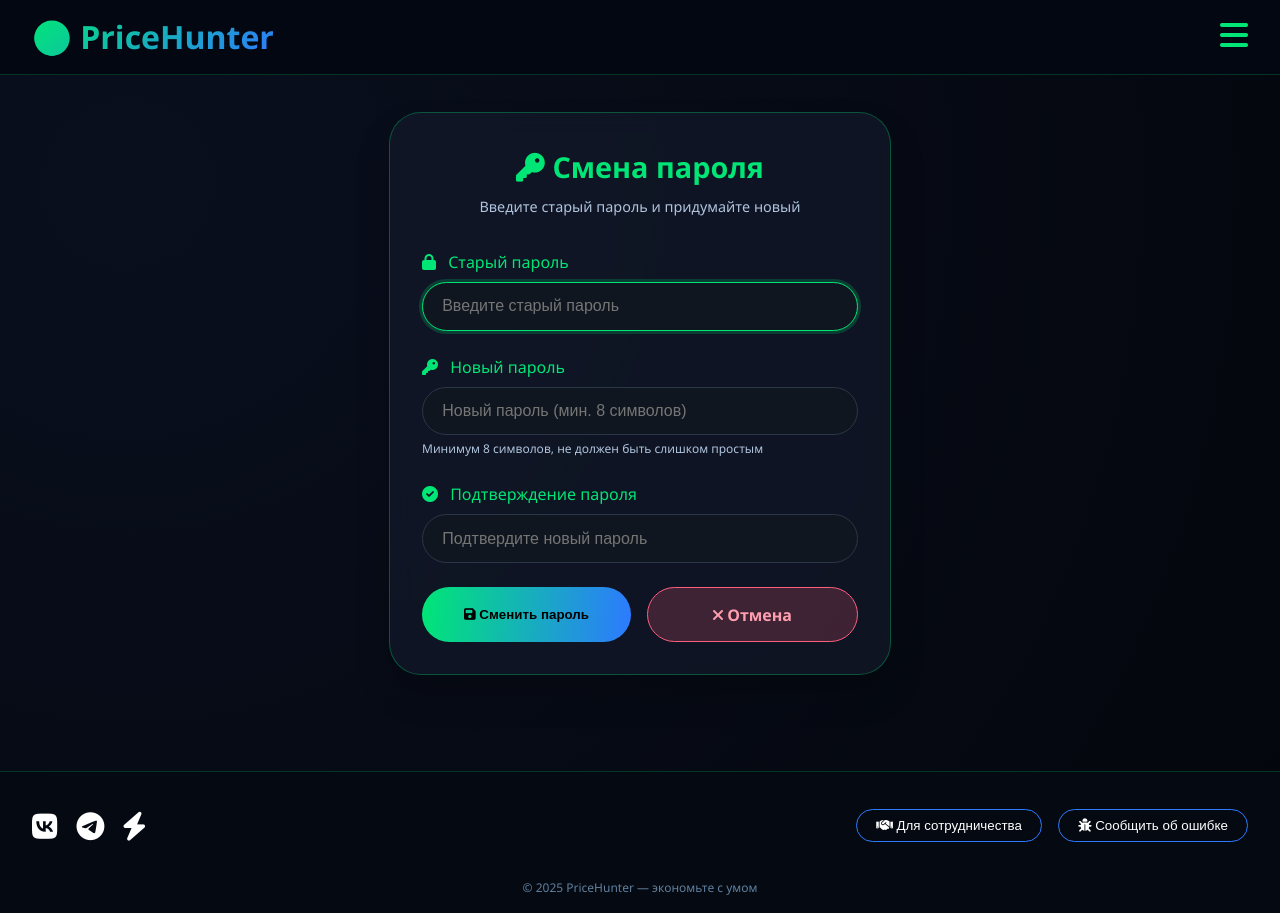
After one commit to MiksiUGH/Price_Hunter, a Django app: page /hunter/change-password/ in a window 1280 px wide. The commit adds this page. Run offline with Django 5.2, Linux system fonts and the light colour scheme; the visitor is signed in with stand-in values (Sample User, id 1).

Commit message:
Смена пароля готова

```diff
--- a/core/forms.py
+++ b/core/forms.py
@@ -1,6 +1,7 @@
 """Файл со всеми формами для core"""
 from django import forms
-from django.contrib.auth.forms import UserChangeForm, UserCreationForm, AuthenticationForm
+from django.contrib.auth.forms import (UserChangeForm, UserCreationForm,
+                                       AuthenticationForm, PasswordChangeForm)
 from django.contrib.auth.models import User
 
 
@@ -91,3 +92,24 @@ class CustomRegistrationForm(UserCreationForm):
 
     def clean_email(self):
         return self.cleaned_data.get('email')
+
+
+class CustomPasswordChangeForm(PasswordChangeForm):
+    """Форма смеены пароля"""
+    def __init__(self, *args, **kwargs):
+        super().__init__(*args, **kwargs)
+        self.fields['old_password'].widget.attrs.update({
+            'class': 'form-control',
+            'placeholder': 'Введите старый пароль',
+            'autocomplete': 'current-password'
+        })
+        self.fields['new_password1'].widget.attrs.update({
+            'class': 'form-control',
+            'placeholder': 'Новый пароль (мин. 8 символов)',
+            'autocomplete': 'new-password'
+        })
+        self.fields['new_password2'].widget.attrs.update({
+            'class': 'form-control',
+            'placeholder': 'Подтвердите новый пароль',
+            'autocomplete': 'new-password'
+        })
--- a/core/urls.py
+++ b/core/urls.py
@@ -4,7 +4,7 @@ from django.contrib.auth.views import LogoutView, LoginView
 
 from core.forms import CustomLoginForm, CustomRegistrationForm
 from .views import (query_search, url_search, product_offers, edit_profile, register,
-                    FavoritesView, ProfileView, SettingsView,)
+                    FavoritesView, ProfileView, SettingsView, CustomPasswordChangeView)
 
 
 urlpatterns = [
@@ -15,7 +15,7 @@ urlpatterns = [
     path('profile', ProfileView.as_view(), name='profile'),
     path('edit_profile', edit_profile, name='edit_profile'),
     path('settings', SettingsView.as_view(), name='settings'),
-    path('login/', LoginView.as_view(
+    path('login', LoginView.as_view(
         template_name='core/auth.html',
         authentication_form=CustomLoginForm,
         extra_context={
@@ -25,12 +25,12 @@ urlpatterns = [
         },
         redirect_authenticated_user=True,
     ), name='login'),
-    path('logout/', LogoutView.as_view(next_page='hunter'), name='logout'),
-    path('register/', register, name='register'),
+    path('logout', LogoutView.as_view(next_page='hunter'), name='logout'),
+    path('register', register, name='register'),
+    path('change-password/', CustomPasswordChangeView.as_view(), name='edit_password'),
 ]
 
 """
-    path('edit_password', edit_password, name='edit_password'),
     path('', index, name='hunter'),
     path('instruction', instruction, name='instruction')
     path('delete_user', delete_user, name='delete_user')"""
--- a/core/views.py
+++ b/core/views.py
@@ -8,12 +8,14 @@ from django.shortcuts import get_object_or_404, redirect, render
 from django.views.generic import View
 from django.db.models.query import QuerySet
 from django.contrib.auth import login
+from django.urls import reverse_lazy
+from django.contrib.auth.views import PasswordChangeView
 
 from core.utils.parsers import OzonParser, WbParser, YandexMarketParser, AbstractParser
 from core.models import Product, Shop, Offer, Subscription, UserSetting
 from core.utils.product_utils import save_parsed_offer
 from core.utils.string_utils import normalize_name
-from core.forms import EditProfileForm, CustomRegistrationForm, CustomLoginForm
+from core.forms import EditProfileForm, CustomRegistrationForm, CustomLoginForm, CustomPasswordChangeForm
 
 
 CACHE_PRODUCTS_THRESHOLD: int = 8
@@ -497,3 +499,39 @@ class SettingsView(View):
 
         except Exception:
             return HttpResponse(status=500)
+
+
+class CustomPasswordChangeView(PasswordChangeView):
+    """
+
+    """
+    form_class = CustomPasswordChangeForm
+    template_name = 'core/change_password.html'
+    success_url = reverse_lazy('profile')
+
+    def form_valid(self, form):
+        """
+
+
+        :param form: _description_
+        :type form: _type_
+        :return: _description_
+        :rtype: _type_
+        """
+        if self.request.headers.get('x-requested-with') == 'XMLHttpRequest':
+            form.save()
+            return JsonResponse({'status': 'success'})
+        return super().form_valid(form)
+
+    def form_invalid(self, form):
+        """
+
+
+        :param form: _description_
+        :type form: _type_
+        :return: _description_
+        :rtype: _type_
+        """
+        if self.request.headers.get('x-requested-with') == 'XMLHttpRequest':
+            return JsonResponse({'status': 'error', 'errors': form.errors}, status=400)
+        return super().form_invalid(form)
--- /dev/null
+++ b/static/core/css/change_password.css
@@ -0,0 +1,176 @@
+/* ============================================
+   CHANGE_PASSWORD.CSS – страница смены пароля
+   ============================================ */
+
+.change-pw-container {
+    max-width: 550px;
+    margin: 0 auto;
+    padding: 2rem 1.5rem;
+}
+
+.change-pw-card {
+    background: var(--card-bg);
+    backdrop-filter: blur(12px);
+    border-radius: 32px;
+    padding: 2rem;
+    border: 1px solid rgba(0, 230, 118, 0.3);
+    box-shadow: 0 20px 35px rgba(0,0,0,0.2);
+}
+
+.change-pw-title {
+    font-size: 1.8rem;
+    font-weight: 700;
+    color: var(--primary-green);
+    text-align: center;
+    margin-bottom: 0.5rem;
+}
+
+.change-pw-subtitle {
+    text-align: center;
+    color: var(--text-muted);
+    margin-bottom: 2rem;
+    font-size: 0.9rem;
+}
+
+.form-group {
+    margin-bottom: 1.5rem;
+}
+
+.form-group label {
+    display: block;
+    margin-bottom: 0.5rem;
+    font-weight: 500;
+    color: var(--primary-green);
+}
+
+.form-group label i {
+    margin-right: 8px;
+}
+
+.form-group input {
+    width: 100%;
+    padding: 0.9rem 1.2rem;
+    background: var(--input-bg);
+    border: 1px solid var(--input-border);
+    border-radius: 60px;
+    color: var(--text-white);
+    font-size: 1rem;
+    transition: 0.2s;
+}
+
+.form-group input:focus {
+    border-color: var(--primary-green);
+    outline: none;
+    box-shadow: 0 0 0 3px rgba(0,230,118,0.2);
+}
+
+.error-text {
+    color: #ff5e7e;
+    font-size: 0.8rem;
+    margin-top: 5px;
+}
+
+.form-hint {
+    display: block;
+    font-size: 0.75rem;
+    color: var(--text-muted);
+    margin-top: 5px;
+}
+
+.btn-group {
+    display: flex;
+    gap: 1rem;
+    margin-top: 1rem;
+}
+
+.save-btn, .cancel-btn {
+    flex: 1;
+    text-align: center;
+    padding: 0.9rem;
+    border-radius: 60px;
+    font-weight: bold;
+    cursor: pointer;
+    text-decoration: none;
+    transition: 0.2s;
+}
+
+.save-btn {
+    background: linear-gradient(95deg, var(--primary-green), var(--primary-blue));
+    border: none;
+    color: #000;
+}
+
+.cancel-btn {
+    background: rgba(255, 94, 126, 0.2);
+    border: 1px solid var(--danger);
+    color: #ff9eae;
+}
+
+.save-btn:hover, .cancel-btn:hover {
+    transform: translateY(-2px);
+}
+
+/* Модальное окно */
+.modal-overlay {
+    position: fixed;
+    top: 0;
+    left: 0;
+    width: 100%;
+    height: 100%;
+    background: rgba(0,0,0,0.7);
+    backdrop-filter: blur(5px);
+    z-index: 10000;
+    justify-content: center;
+    align-items: center;
+}
+
+.modal-content {
+    background: var(--card-bg);
+    border-radius: 32px;
+    padding: 2rem;
+    text-align: center;
+    max-width: 350px;
+    width: 90%;
+    border: 1px solid var(--primary-green);
+    animation: modalPop 0.3s ease;
+}
+
+.modal-icon {
+    font-size: 4rem;
+    margin-bottom: 1rem;
+}
+
+.modal-content h3 {
+    color: var(--primary-green);
+    margin-bottom: 0.5rem;
+}
+
+.modal-content p {
+    color: var(--text-muted);
+    margin-bottom: 1rem;
+}
+
+.spinner {
+    width: 30px;
+    height: 30px;
+    border: 3px solid var(--primary-green);
+    border-top-color: transparent;
+    border-radius: 50%;
+    margin: 0 auto;
+    animation: spin 0.8s linear infinite;
+}
+
+@keyframes modalPop {
+    from { transform: scale(0.9); opacity: 0; }
+    to { transform: scale(1); opacity: 1; }
+}
+@keyframes spin {
+    to { transform: rotate(360deg); }
+}
+
+@media (max-width: 640px) {
+    .change-pw-container { padding: 1rem; }
+    .change-pw-card { padding: 1.5rem; }
+    .btn-group { flex-direction: column; gap: 0.8rem; }
+    .change-pw-title { font-size: 1.4rem; }
+}
--- /dev/null
+++ b/static/core/js/change_password.js
@@ -0,0 +1,66 @@
+// change_password.js – AJAX отправка формы смены пароля
+
+document.addEventListener('DOMContentLoaded', () => {
+    const form = document.getElementById('changePasswordForm');
+    const submitBtn = document.getElementById('submitBtn');
+    const successModal = document.getElementById('successModal');
+
+    if (!form) return;
+
+    form.addEventListener('submit', async (e) => {
+        e.preventDefault();
+
+        document.querySelectorAll('.error-text').forEach(el => el.innerText = '');
+        submitBtn.disabled = true;
+        submitBtn.innerHTML = '<i class="fas fa-spinner fa-spin"></i> Проверка...';
+
+        const formData = new FormData(form);
+        try {
+            const response = await fetch(form.action, {
+                method: 'POST',
+                headers: {
+                    'X-CSRFToken': csrftoken,
+                    'X-Requested-With': 'XMLHttpRequest'
+                },
+                body: formData
+            });
+
+            if (response.ok) {
+                const data = await response.json();
+                if (data.status === 'success') {
+                    successModal.style.display = 'flex';
+                    setTimeout(() => {
+                        window.location.href = '/hunter/profile/';
+                    }, 3000);
+                } else {
+                    if (data.errors) {
+                        displayErrors(data.errors);
+                    }
+                    submitBtn.disabled = false;
+                    submitBtn.innerHTML = '<i class="fas fa-save"></i> Сменить пароль';
+                }
+            } else if (response.status === 400) {
+                const data = await response.json();
+                if (data.errors) displayErrors(data.errors);
+                submitBtn.disabled = false;
+                submitBtn.innerHTML = '<i class="fas fa-save"></i> Сменить пароль';
+            } else {
+                throw new Error();
+            }
+        } catch (error) {
+            console.error(error);
+            alert('Ошибка соединения. Попробуйте позже.');
+            submitBtn.disabled = false;
+            submitBtn.innerHTML = '<i class="fas fa-save"></i> Сменить пароль';
+        }
+    });
+
+    function displayErrors(errors) {
+        for (const [field, messages] of Object.entries(errors)) {
+            const errorDiv = document.getElementById(`error-${field}`);
+            if (errorDiv) {
+                errorDiv.innerText = messages.join(', ');
+            }
+        }
+    }
+});
--- /dev/null
+++ b/templates/core/change_password.html
@@ -0,0 +1,66 @@
+{% extends "includes/core/base.html" %}
+{% load static %}
+
+{% block title %}Смена пароля{% endblock %}
+
+{% block styles %}
+<link href="{% static 'core/css/change_password.css' %}" rel="stylesheet">
+{% endblock %}
+
+{% block main %}
+<main class="change-pw-container">
+    <div class="change-pw-card">
+        <div class="change-pw-title">
+            <i class="fas fa-key"></i> Смена пароля
+        </div>
+        <div class="change-pw-subtitle">
+            Введите старый пароль и придумайте новый
+        </div>
+
+        <form id="changePasswordForm" method="post">
+            {% csrf_token %}
+            <div class="form-group">
+                <label for="id_old_password"><i class="fas fa-lock"></i> Старый пароль</label>
+                {{ form.old_password }}
+                <div class="error-text" id="error-old_password"></div>
+            </div>
+
+            <div class="form-group">
+                <label for="id_new_password1"><i class="fas fa-key"></i> Новый пароль</label>
+                {{ form.new_password1 }}
+                <div class="error-text" id="error-new_password1"></div>
+                <small class="form-hint">Минимум 8 символов, не должен быть слишком простым</small>
+            </div>
+
+            <div class="form-group">
+                <label for="id_new_password2"><i class="fas fa-check-circle"></i> Подтверждение пароля</label>
+                {{ form.new_password2 }}
+                <div class="error-text" id="error-new_password2"></div>
+            </div>
+
+            <div class="btn-group">
+                <button type="submit" class="save-btn" id="submitBtn">
+                    <i class="fas fa-save"></i> Сменить пароль
+                </button>
+                <a href="{% url 'profile' %}" class="cancel-btn">
+                    <i class="fas fa-times"></i> Отмена
+                </a>
+            </div>
+        </form>
+    </div>
+</main>
+
+<!-- Модальное окно (успех) -->
+<div id="successModal" class="modal-overlay" style="display: none;">
+    <div class="modal-content">
+        <div class="modal-icon">✅</div>
+        <h3>Пароль успешно изменён!</h3>
+        <p>Через 3 секунды вы будете перенаправлены в профиль.</p>
+        <div class="spinner"></div>
+    </div>
+</div>
+{% endblock %}
+
+{% block scripts %}
+<script src="{% static 'core/js/change_password.js' %}"></script>
+{% endblock %}
--- a/templates/core/edit_profile.html
+++ b/templates/core/edit_profile.html
@@ -43,7 +43,7 @@
             </div>
         </form>
         <div class="note" style="margin-top: 1rem;">
-            <i class="fas fa-lock"></i> Пароль можно изменить на <a href="/change-password/" style="color: var(--primary-green);">отдельной странице</a>.
+            <i class="fas fa-lock"></i> Пароль можно изменить на <a href="{% url 'edit_password' %}" style="color: var(--primary-green);">отдельной странице</a>.
         </div>
     </div>
 </main>
```
